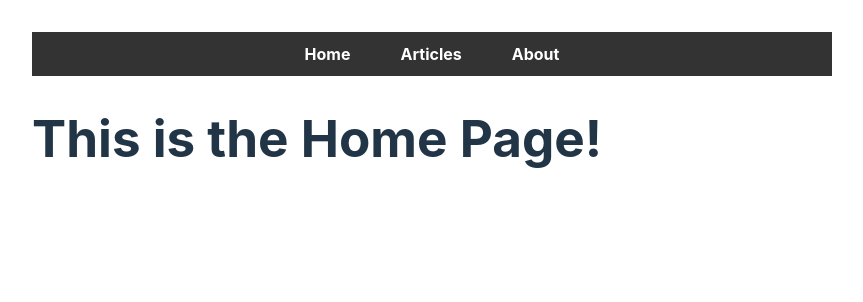
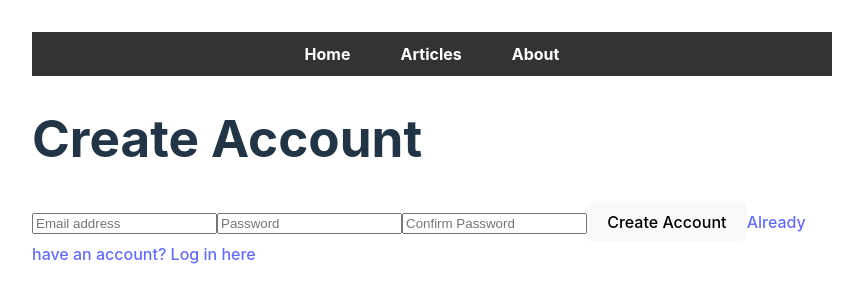
Before and after one commit to RavishankarDuMCA10/React-Creating-And-Hosting, a React (Vite) app in the folder front-end/: page /create-account in a window 1280 px wide. Shown: the top 302 px of the page, without its empty margins (208-1071 px from the left). Built offline with nearby package versions, Linux system fonts and the light colour scheme.

Commit message:
Worked on Create Account Page.

```diff
--- a/front-end/src/pages/CreateAccountPage.jsx
+++ b/front-end/src/pages/CreateAccountPage.jsx
@@ -1,7 +1,37 @@
+import { useState } from "react";
+import { Link, useNavigate } from "react-router-dom";
+import { getAuth, createUserWithEmailAndPassword } from "firebase/auth";
+
 export default function CreateAccountPage() {
+    const [email, setEmail] = useState('');
+    const [password, setPassword] = useState('');
+    const [confirmPassword, setConfirmPassword] = useState('');
+    const [error, setError] = useState('');
+    const navigate = useNavigate();
+
+    async function createAccount() {
+        if (password !== confirmPassword) {
+            setError('Password and Confirm Password do not match');
+            return;
+        }
+        try {
+            await createUserWithEmailAndPassword(getAuth(), email, password);
+            navigate('/login');
+        } catch (error) {
+            setError(error.message);
+        }
+    }
+
+
     return (
-        <main>
-            <h1>This is the Home Page!</h1>
-        </main>
+        <>
+            <h1>Create Account</h1>
+            {error && <p style={{ color: 'red' }}>{ error }</p>}
+            <input placeholder="Email address" value={ email } onChange={e => setEmail(e.target.value)} />
+            <input placeholder="Password" type="password" value={ password } onChange={e => setPassword(e.target.value)} />
+            <input placeholder="Confirm Password" type="password" value={ confirmPassword } onChange={e => setConfirmPassword(e.target.value)} />
+            <button onClick={createAccount}>Create Account</button>
+            <Link to="/login">Already have an account? Log in here</Link>
+        </>
     );
 }
```
